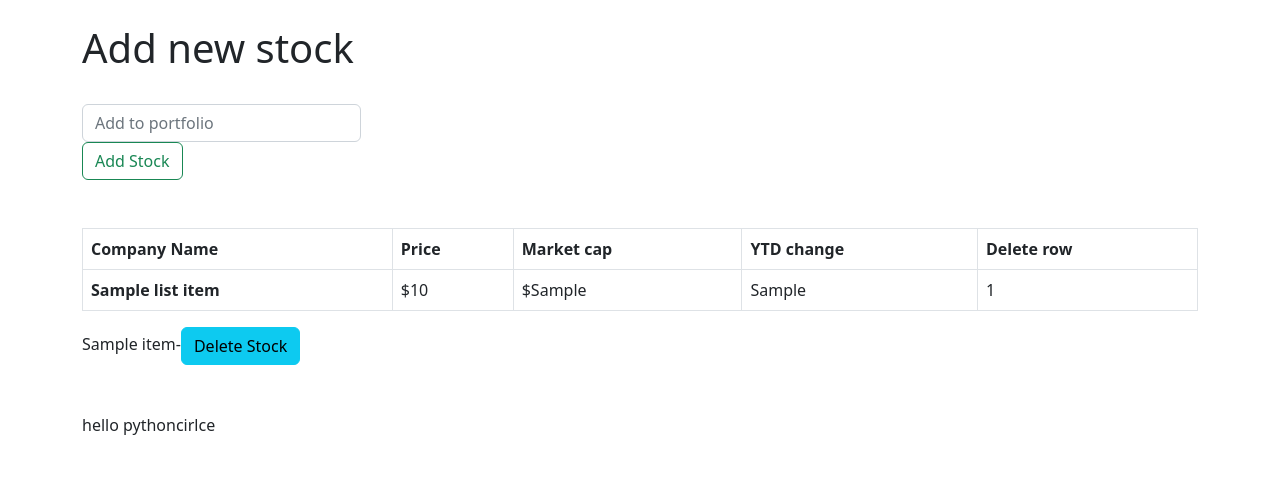
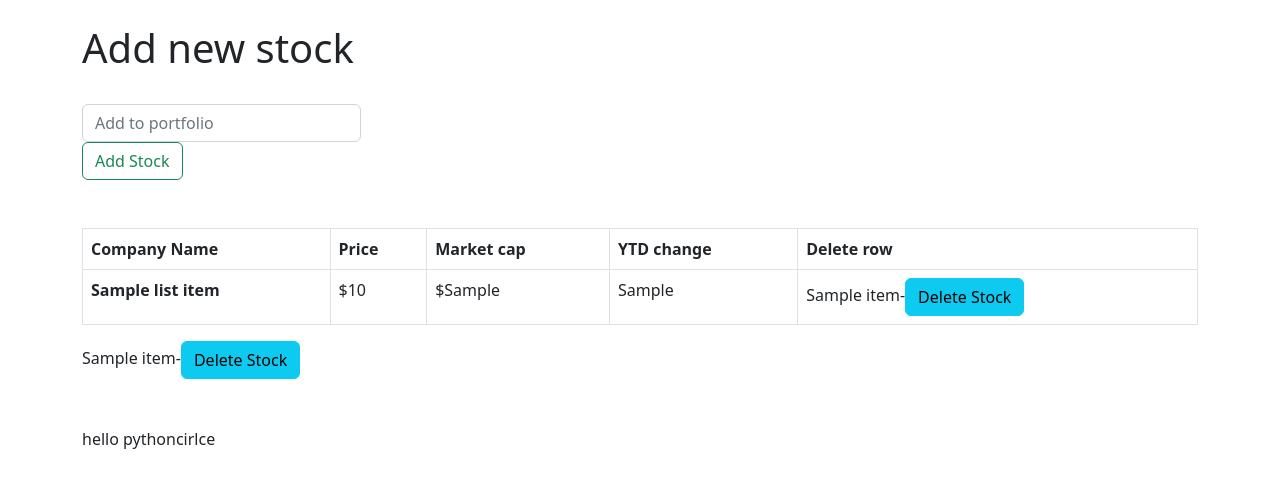
Before and after one commit to diegotco/django_stock, a Django app: template quotes/templates/add_stock.html in a window 1280 px wide. Shown: the part 56-544 px from the top of the page. Run offline with Django 4.2, Linux system fonts and the light colour scheme; the template is opened without the code that fills it: most values are stand-ins (such as "Sample title", 1, 10 or a date in 2020).

Commit message:
Second commit

```diff
--- a/quotes/templates/add_stock.html
+++ b/quotes/templates/add_stock.html
@@ -34,7 +34,11 @@
                         <td>${{ list_item.marketCap }}</td>
                         <td>{{ list_item.ytdChange }}</td>
                         <td>
-                            {{forloop.counter}}
+
+                            {% for item in ticker %}
+                                {{ ticker.forloop.counter0 }}
+                                {{item}}-<a href="{% url 'delete' item.id %}" <button type="button" class="btn btn-info">Delete Stock</button></a></br>
+                            {% endfor %}
 
 
 
```
Also changed, not shown: db.sqlite3.
